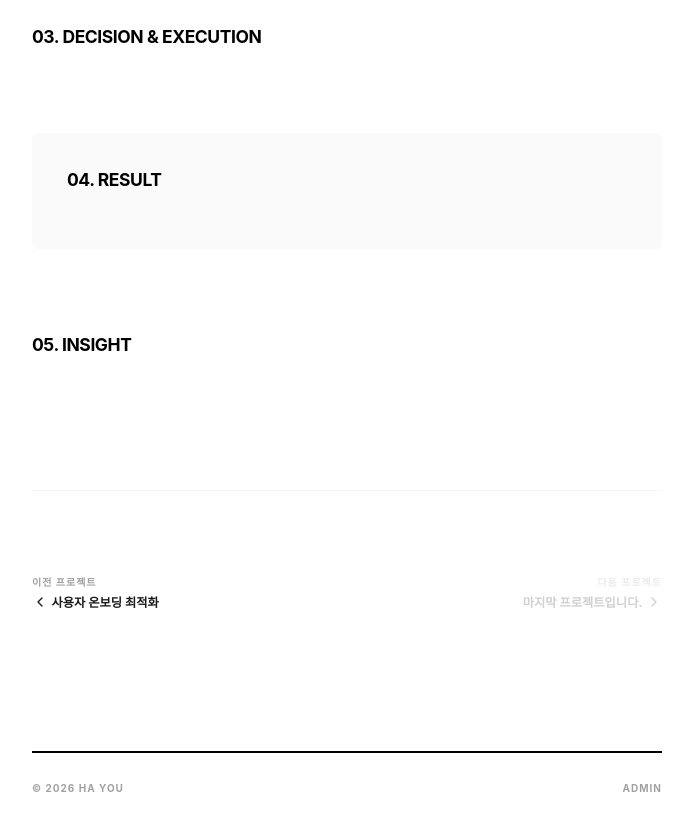
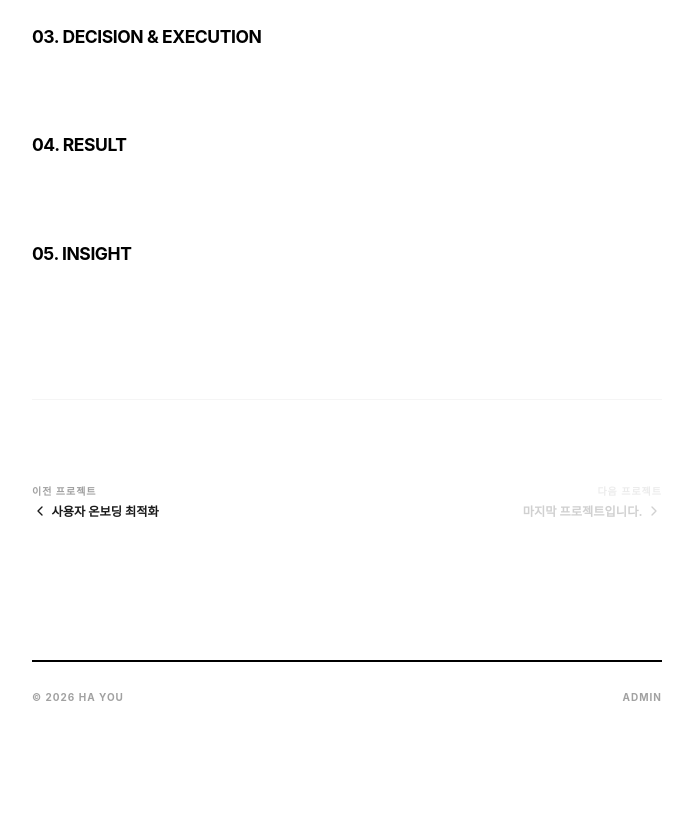
Before and after one commit to flowmapyouer-cmyk/-, a React (Vite) app: page /project/data-driven-backlog-management in a window 1280 px wide. Shown: the part 1100-1930 px from the top of the page, without its empty margins (293-986 px from the left). After the commit the page ends 1889 px from the top, so only its background shows below. Built offline with nearby package versions, Linux system fonts and the light colour scheme.

Commit message:
feat: Simplify ProjectDetail section styling
Removes redundant padding and background color from the "Result" section in ProjectDetail. This aligns the styling with other sections for a cleaner UI.

```diff
--- a/src/pages/ProjectDetail.tsx
+++ b/src/pages/ProjectDetail.tsx
@@ -88,7 +88,7 @@ export default function ProjectDetail() {
           <SectionImages images={project.decisionExecution} />
         </section>
 
-        <section className="p-10 bg-neutral-50 rounded-md text-black">
+        <section>
           <h2 className="text-xl font-bold uppercase tracking-tight text-black mb-6">04. Result</h2>
           <SectionImages images={project.result} />
         </section>
```
